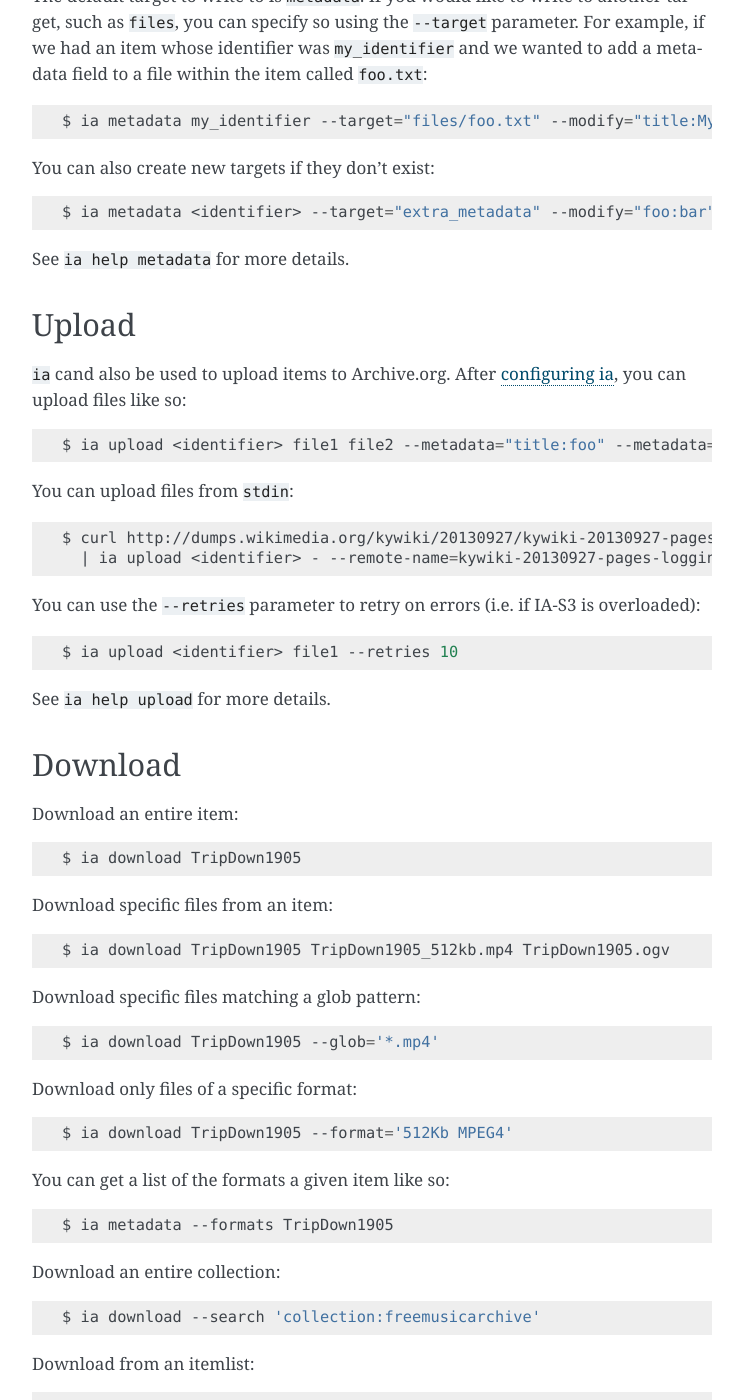
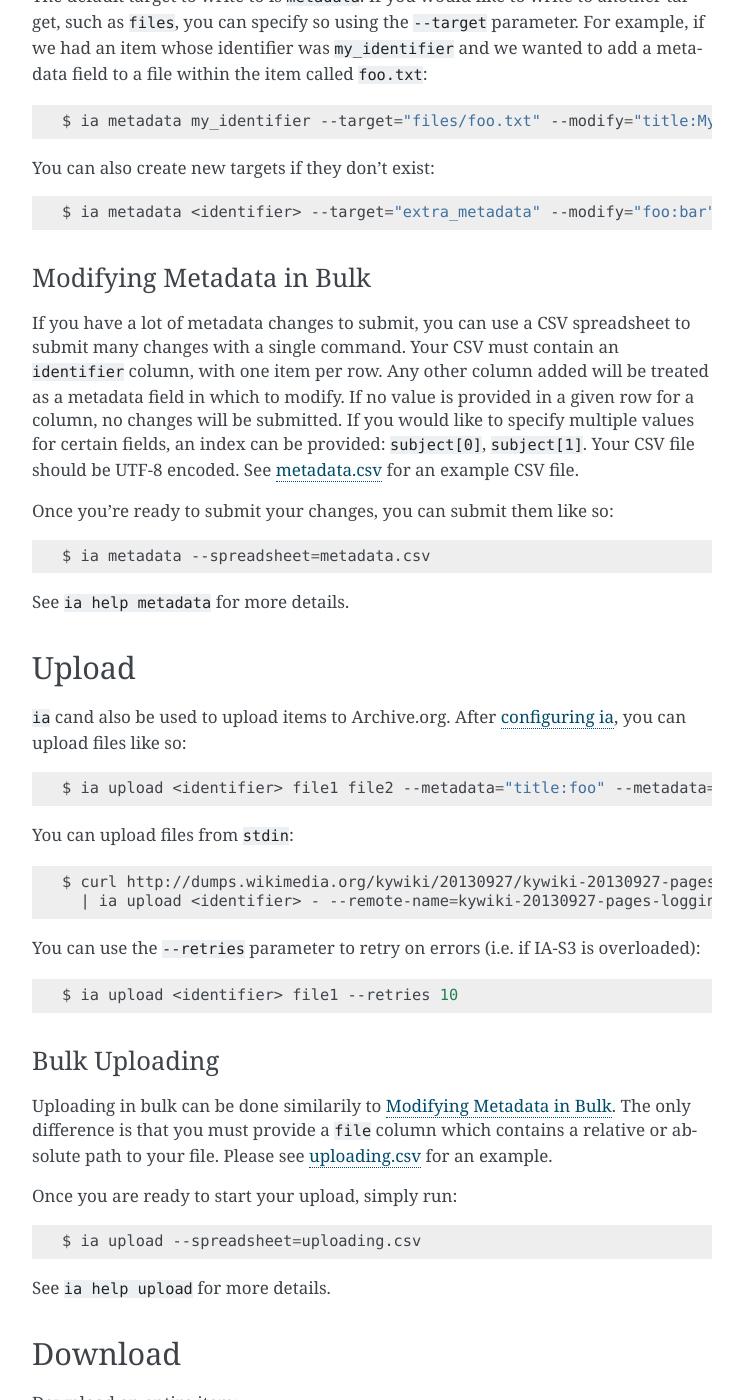
Before and after one commit to jjjake/internetarchive, a Sphinx documentation site: the page built from docs/source/cli.rst, in a window 1280 px wide and 1400 px high, scrolled down 1673 px. Shown: the whole window, without its empty margins (368-1111 px from the left). Built offline with Sphinx 7.4.7, drawn with Linux system fonts in a browser that asks for light colours; some of the changed text lies outside the part shown.

Commit message:
Fixes #103
Documented using CSVs to bulk upload/modify metadata:

        http://internetarchive.readthedocs.org/en/latest/cli.html#modifying-metadata-in-bulk
        http://internetarchive.readthedocs.org/en/latest/cli.html#bulk-uploading

```diff
--- a/docs/source/cli.rst
+++ b/docs/source/cli.rst
@@ -89,7 +89,21 @@ You can also create new targets if they don't exist:
 
     $ ia metadata <identifier> --target="extra_metadata" --modify="foo:bar"
 
+
+Modifying Metadata in Bulk
+^^^^^^^^^^^^^^^^^^^^^^^^^^
+
+If you have a lot of metadata changes to submit, you can use a CSV spreadsheet to submit many changes with a single command.
+Your CSV must contain an ``identifier`` column, with one item per row. Any other column added will be treated as a metadata field in which to modify. If no value is provided in a given row for a column, no changes will be submitted. If you would like to specify multiple values for certain fields, an index can be provided: ``subject[0]``, ``subject[1]``. Your CSV file should be UTF-8 encoded. See `metadata.csv <https://archive.org/download/ia-pex/metadata.csv>`_ for an example CSV file.
+
+Once you're ready to submit your changes, you can submit them like so:
+
+.. code:: bash
+
+    $ ia metadata --spreadsheet=metadata.csv
+
 See ``ia help metadata`` for more details.
+
 
 Upload
 ------
@@ -112,6 +126,18 @@ You can use the ``--retries`` parameter to retry on errors (i.e. if IA-S3 is ove
 .. code:: bash
 
     $ ia upload <identifier> file1 --retries 10
+
+Bulk Uploading
+^^^^^^^^^^^^^^
+
+Uploading in bulk can be done similarily to `Modifying Metadata in Bulk`_. The only difference is that you must provide a ``file`` column which contains a relative or absolute path to your file. Please see `uploading.csv <https://archive.org/download/ia-pex/uploading.csv>`_ for an example.
+
+Once you are ready to start your upload, simply run:
+
+.. code:: bash
+
+    $ ia upload --spreadsheet=uploading.csv
+
 
 See ``ia help upload`` for more details.
 
@@ -154,7 +180,7 @@ Download an entire collection:
 
 .. code:: bash
 
-    $ ia download --search 'collection:freemusicarchive'
+    $ ia download --search 'collection:glasgowschoolofart'
 
 Download from an itemlist:
 
@@ -211,13 +237,13 @@ You can use ``ia search`` to create an itemlist:
 
 .. code:: bash
 
-    $ ia search 'collection:freemusicarchive' --itemlist > itemlist.txt
+    $ ia search 'collection:glasgowschoolofart' --itemlist > itemlist.txt
 
 You can pipe your itemlist into a GNU Parallel command to download items concurrently:
 
 .. code:: bash
 
-    $ ia search 'collection:freemusicarchive' --itemlist | parallel 'ia download {}'
+    $ ia search 'collection:glasgowschoolofart' --itemlist | parallel 'ia download {}'
 
 See ``ia help search`` for more details.
 
```
